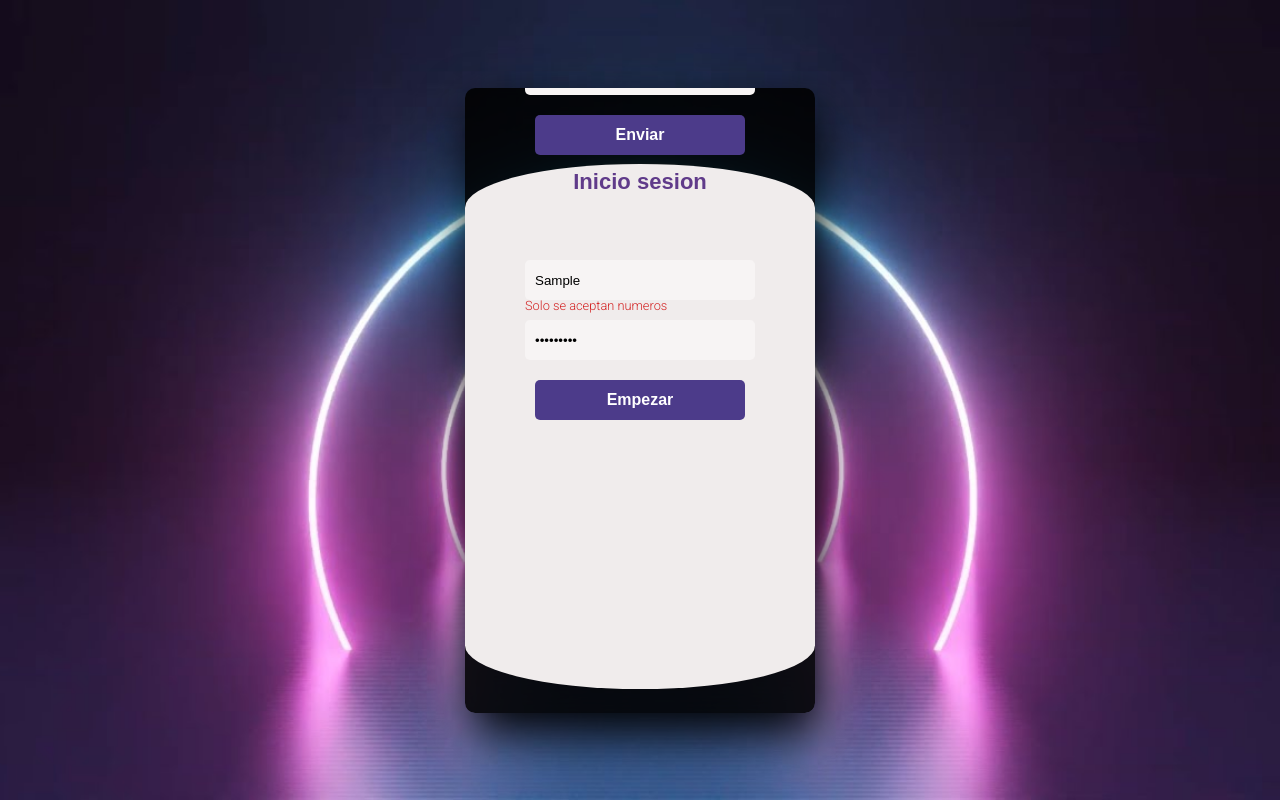
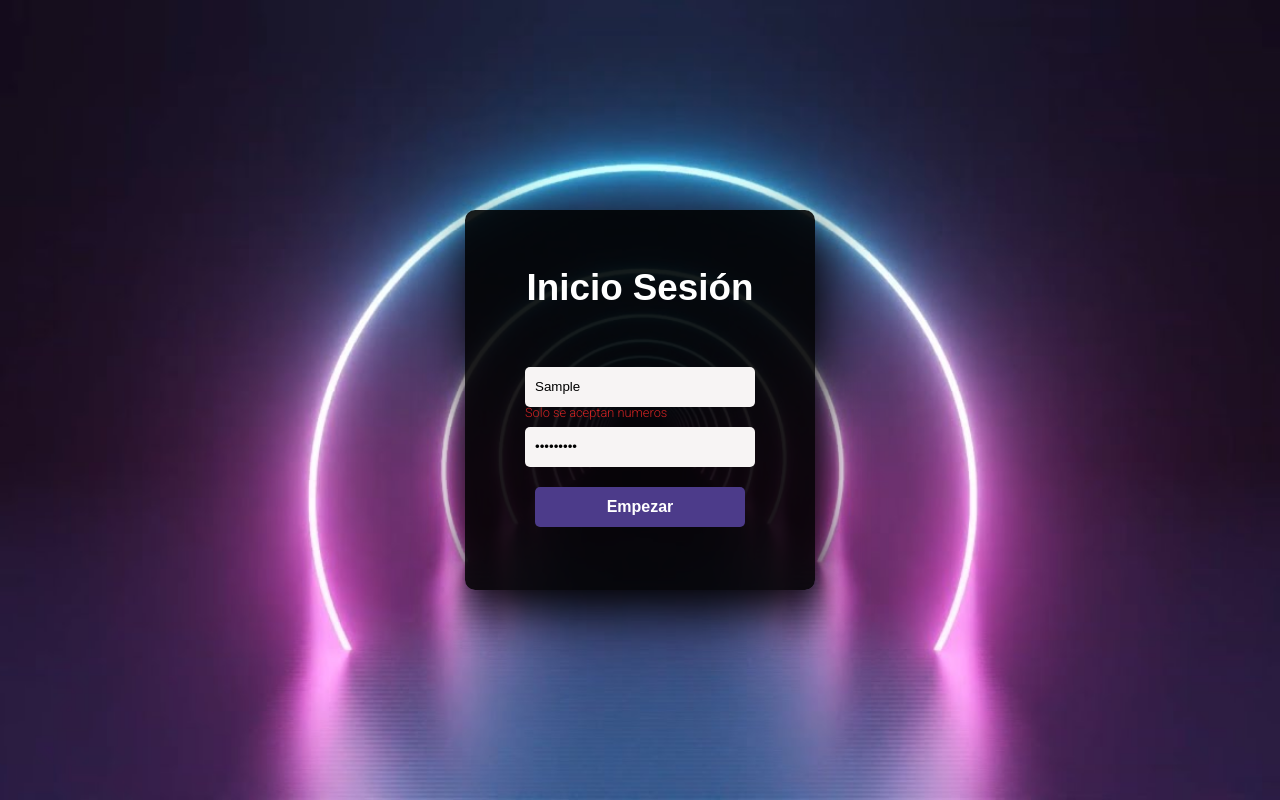
Before and after one commit to Joao-123/project-fredy, an Angular app: page /#/login in a window 1280 px wide. Both pictures are taken after typing "Sample", "Sample123" into the empty fields and a click on the button "Empezar". Built offline with nearby package versions, Linux system fonts and the light colour scheme; a web font is replaced by a local one.

Commit message:
rebuild login for users

```diff
--- a/src/app/app-routing.module.ts
+++ b/src/app/app-routing.module.ts
@@ -8,19 +8,25 @@ import { RegisterComponent as ItemsRegisterComponent } from "./components/items/
 import { ListComponent as ItemsListComponent } from "./components/items/list/list.component";
 import { SalesComponent } from './components/sales/sales.component';
 
-const routes: Routes = [
+
+const routesOut: Routes = [
   { path: 'login', component: LoginComponent },
+  { path: '**', pathMatch: 'full', redirectTo: 'login' }
+];
+
+const routesIn: Routes = [
   { path: 'home', component: HomeComponent },
   { path: 'sales', component: SalesComponent },
-  //{ path: 'second-component', component: SecondComponent },
   { path: 'items', component: ItemsComponent, children: [
     { path: 'add', component: ItemsRegisterComponent},
     { path: 'list', component: ItemsListComponent},
     { path: '',  redirectTo: 'list', pathMatch: 'full' }
   ]},
-  { path: '',  redirectTo: '/login', pathMatch: 'full' },
-  { path: '**', component: PageNotFoundComponent },
+  { path: '**', pathMatch: 'full', redirectTo: 'home' }
+  // { path: '',  redirectTo: '/home', pathMatch: 'full' },
+  // { path: '**', component: PageNotFoundComponent },
 ];
+const routes = localStorage.getItem('userLog')? routesIn: routesOut;
 
 @NgModule({
   imports: [RouterModule.forRoot(routes, {useHash: true})],
--- a/src/app/components/items/register/register.component.ts
+++ b/src/app/components/items/register/register.component.ts
@@ -39,6 +39,7 @@ export class RegisterComponent implements OnInit {
       const product = {
         nombre: help.nombre,
         precio: help.precio,
+        manilla: 'rojo',
         stock: help.stock
       };
 
--- a/src/app/components/login/login.component.css
+++ b/src/app/components/login/login.component.css
@@ -1,6 +1,7 @@
 .container-p {
   /* Variables */
-  --size-form: 625px;
+  --size-form: 380px;
+  /* --size-form: 625px; */
   --background-img: url("/assets/img/fondo5.jpg");
   /* --background-img: url("/assets/img/madera0.jpg"); */
 	/* background: linear-gradient(to bottom, #0f0c29, #302b63, #24243e); */
@@ -33,10 +34,6 @@
 	/* background: transparent; */
 	border-radius: 10px;
 	box-shadow: 5px 20px 50px #000;
-}
-
-#chk{
-	display: none;
 }
 
 .signup{
@@ -111,28 +108,6 @@ button:hover {
   outline-offset: 80px;
   text-shadow: 1px 1px 6px #fff;
 }
-.login{
-	height: calc(var(--size-form) - 100px); /*tamaño de formulario*/
-	background: rgb(240, 236, 236);
-	border-radius: 60% / 10%;
-	transform: translateY(-180px);
-	transition: .8s ease-in-out;
-}
-.login label{
-	color: #603b8a;
-	transform: scale(.6);
-}
-
-#chk:checked ~ .login{
-	transform: translateY(calc(var(--size-form) * -1)); /*tamaño de formulario*/
-}
-#chk:checked ~ .login label{
-	transform: scale(1);
-  padding-top: 10px
-}
-#chk:checked ~ .signup label{
-	transform: scale(.6);
-}
 
 .msg-float {
 	width: 100%;
--- a/src/app/components/login/login.component.html
+++ b/src/app/components/login/login.component.html
@@ -1,8 +1,27 @@
 <div class="container-p">
   <div class="main">
-		<input type="checkbox" id="chk" aria-hidden="true">
 
 			<div class="signup">
+				<form [formGroup]="formLogIn" (ngSubmit)="logIn()">
+					<label for="chk" aria-hidden="true">Inicio Sesión</label>
+					<input
+						placeholder="C.I."
+						autocomplete="off"
+						type="text"
+						formControlName="ci"
+					>
+					<small *ngIf="ciValidLogIn">{{msjErrorLogIn.ci}}</small>
+					<input
+						placeholder="Contraseña"
+						autocomplete="off"
+						type="password"
+						formControlName="password"
+					>
+					<small *ngIf="passwordValidLogIn">{{msjErrorLogIn.password}}</small>
+					<button>Empezar</button>
+				</form>
+			</div>
+
 			<form [formGroup]="formSignUp" (ngSubmit)="register()">
 				<label for="chk" aria-hidden="true">Registrarse</label>
 				<input
@@ -52,28 +71,7 @@
 				<small *ngIf="passwordConfirmValidSignUp">{{msjErrorSignUp.passwordConfirm}}</small>
 				<button type="submit">Enviar</button>
 			</form>
-			</div>
 
-			<div class="login">
-				<form [formGroup]="formLogIn" (ngSubmit)="logIn()">
-					<label for="chk" aria-hidden="true">Inicio sesion</label>
-					<input
-						placeholder="C.I."
-						autocomplete="off"
-						type="text"
-						formControlName="ci"
-					>
-					<small *ngIf="ciValidLogIn">{{msjErrorLogIn.ci}}</small>
-					<input
-						placeholder="Contraseña"
-						autocomplete="off"
-						type="password"
-						formControlName="password"
-					>
-					<small *ngIf="passwordValidLogIn">{{msjErrorLogIn.password}}</small>
-					<button>Empezar</button>
-				</form>
-			</div>
 	</div>
 </div>
 
@@ -83,3 +81,9 @@
     <img src="assets/img/progress2.gif">
   </div>
 </div>
+
+<div [className]="credentialsInvalid? 'msg-float msg-active' : 'msg-float'">
+  <div class="square-msg">
+    <div class="msg">Credenciales invalidas</div>
+  </div>
+</div>
--- a/src/app/components/login/login.component.ts
+++ b/src/app/components/login/login.component.ts
@@ -2,6 +2,7 @@ import { Component, OnInit } from '@angular/core';
 import { AbstractControlOptions, FormBuilder, FormGroup, Validators } from '@angular/forms';
 import { Router } from '@angular/router';
 import { UsersService } from "../../services/users.service";
+import { Location } from '@angular/common';
 
 @Component({
   selector: 'app-login',
@@ -12,6 +13,7 @@ export class LoginComponent implements OnInit {
   formSignUp!: FormGroup;
   formLogIn!: FormGroup;
   send = false;
+  credentialsInvalid = false
   msjErrorSignUp = {
     ci:'',
     name: '',
@@ -26,7 +28,7 @@ export class LoginComponent implements OnInit {
     password: ''
   }
 
-  constructor(private fb: FormBuilder, public userService: UsersService, private router:Router) {
+  constructor(private fb: FormBuilder, public userService: UsersService, private router:Router, public _location: Location) {
     this.createFormLogIn();
     this.createFormSignUp();
   }
@@ -63,16 +65,18 @@ export class LoginComponent implements OnInit {
       this.send = true;
       const help = this.formSignUp.value;
 
-      const mesero={
+      const usuario={
         ci: help.ci,
         nombres: help.name,
         apellidos: help.lastName,
         cell: help.cell,
         estado: 'activo',
         password: help.password,
+        edad: 22,
+        rol: 1
       }
 
-      this.userService.addMesero(mesero).subscribe(
+      this.userService.addUsuario(usuario).subscribe(
         data => {
           console.log(data);
         });
@@ -89,24 +93,28 @@ export class LoginComponent implements OnInit {
       this.send = true;
       const help = this.formLogIn.value;
 
-      const mesero = {
+      const usuario = {
         ci: help.ci,
         password: help.password
       };
 
-      this.userService.login(mesero).subscribe(
+      this.userService.login(usuario).subscribe(
         data => {
-          console.log(data);
           if (data.msj === 'not found') {
-            console.log('credenciales invalidas');
+            this.send = false;
+            this.credentialsInvalid = true
+            this.formLogIn.reset();
+            setTimeout(() => {
+              this.credentialsInvalid = false;
+            }, 1400);
           } else {
             localStorage.setItem('userLog', JSON.stringify(data))
-            this.router.navigate(['/home']);
+            location.reload()
           }
         });
-      setTimeout(() => {
-        this.send = false;
-      }, 2000);
+      // setTimeout(() => {
+      //   this.send = false;
+      // }, 2000);
     }
   }
 
--- a/src/app/components/shared/navbar/navbar.component.html
+++ b/src/app/components/shared/navbar/navbar.component.html
@@ -1,24 +1,27 @@
 <div class="container">
-  <nav class="nav-content" [ngClass]="{'active-nav': nav}">
+  <nav class="nav-content" [ngClass]="{'active-nav': isActive}">
     <img src="/assets/img/madera0.jpg" alt="" class="nav-logo">
 
     <ul class="links">
       <li>
-        <a class="link" (click)="open()" routerLink="/home" routerLinkActive="active">Inicio</a>
+        <a class="link" (click)="open(isActive)" routerLink="/home" routerLinkActive="active">Inicio</a>
       </li>
       <li>
-        <a class="link" (click)="open()" routerLink="/items" routerLinkActive="active">Productos</a>
+        <a class="link" (click)="open(isActive)" routerLink="/items" routerLinkActive="active">Productos</a>
       </li>
       <!-- <li>
         <a class="link" routerLink="items/add" routerLinkActive="active">Chicas</a>
       </li> -->
       <li>
-        <a class="link" (click)="open()" routerLink="/sales" routerLinkActive="active">Ventas</a>
+        <a class="link" (click)="open(isActive)" routerLink="/sales" routerLinkActive="active">Ventas</a>
+      </li>
+      <li>
+        <a class="link" (click)="exit()" routerLink="/sales" routerLinkActive="active"><i class="bi bi-door-open-fill"></i></a>
       </li>
     </ul>
 
-    <div (click)="open()" class="hamb"><i class="bi bi-card-list"></i></div>
-    <div (click)="open()" class="close"><i class="bi bi-x-circle"></i></div>
+    <div (click)="open(true)" class="hamb"><i class="bi bi-card-list"></i></div>
+    <div (click)="open(true)" class="close"><i class="bi bi-x-circle"></i></div>
 
   </nav>
 </div>
--- a/src/app/components/shared/navbar/navbar.component.ts
+++ b/src/app/components/shared/navbar/navbar.component.ts
@@ -1,4 +1,6 @@
 import { Component, OnInit } from '@angular/core';
+import { Router } from '@angular/router';
+import { Location } from '@angular/common';
 
 @Component({
   selector: 'app-navbar',
@@ -6,15 +8,24 @@ import { Component, OnInit } from '@angular/core';
   styleUrls: ['./navbar.component.css']
 })
 export class NavbarComponent implements OnInit {
-  nav=false
-
-  constructor() { }
+  isActive: boolean = false;
+  login: boolean
+  constructor(private router: Router, public _location: Location) {
+    this.login = localStorage.getItem('userLog')? true: false
+  }
 
   ngOnInit(): void {
   }
 
-  open() {
-    this.nav = !this.nav
+  open(validate: boolean) {
+    validate?
+    this.isActive = !this.isActive: ''
+  }
+
+  exit(){
+    // this.router.navigate(['login'])
+    localStorage.removeItem('userLog')
+    location.reload()
   }
 
 }
--- a/src/app/services/users.service.ts
+++ b/src/app/services/users.service.ts
@@ -13,22 +13,21 @@ export class UsersService {
     return this.http.get('https://reqres.in/api/users?page=2');
   }
 
-  createUser(mesero: any): Observable<any>{
+  createUser(usuario: any): Observable<any>{
       let headers = new HttpHeaders({'Content-Type': 'application/json'});
-    return this.http.post('http://localhost/laravel-oficial/public/meseros/add', mesero, {headers: headers});
+    return this.http.post('http://localhost/laravel-oficial/public/usuarios/add', usuario, {headers: headers});
   }
 
-  addMesero(mesero: any): Observable<any>{
-    console.log(mesero);
-    return this.http.post('http://localhost:8000/meseros/add', JSON.stringify(mesero));
+  addUsuario(usuario: any): Observable<any>{
+    console.log(usuario);
+    return this.http.post('http://localhost:8000/usuarios/add', JSON.stringify(usuario));
   }
 
-  login(mesero: any): Observable<any>{
-    console.log(mesero);
-    return this.http.post('http://localhost:8000/meseros/login', JSON.stringify(mesero));
+  login(usuario: any): Observable<any>{
+    return this.http.post('http://localhost:8000/usuarios/login', JSON.stringify(usuario));
   }
 
-  // addMesero(mesero: any): Observable<any>{
+  // addUsuario(usuario: any): Observable<any>{
   //   let headers = new HttpHeaders({
   //     'Content-Type': 'application/json',
   //     'Access-Control-Allow-Origin': '*',
@@ -36,6 +35,6 @@ export class UsersService {
   //     'Access-Control-Allow-Methods': 'GET,POST,OPTIONS,DELETE,PUT',
   //     'Authorization': 'Bearer szdp79a2kz4wh4frjzuqu4sz6qeth8m3',
   //   });
-  //   return this.http.post('http://localhost/laravel-oficial/public/meseros/add', JSON.stringify(mesero),{ headers: headers});
+  //   return this.http.post('http://localhost/laravel-oficial/public/usuarios/add', JSON.stringify(usuario),{ headers: headers});
   // }
 }
```
Lines whose indentation alone changed are shown as unchanged.
